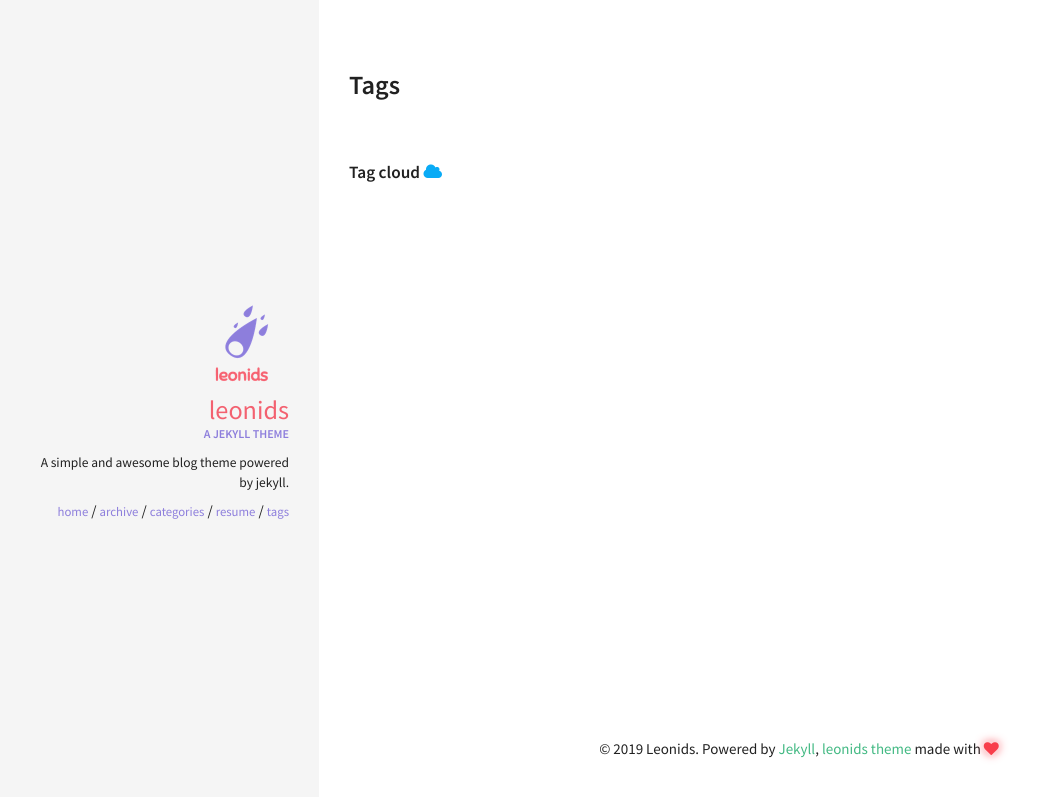
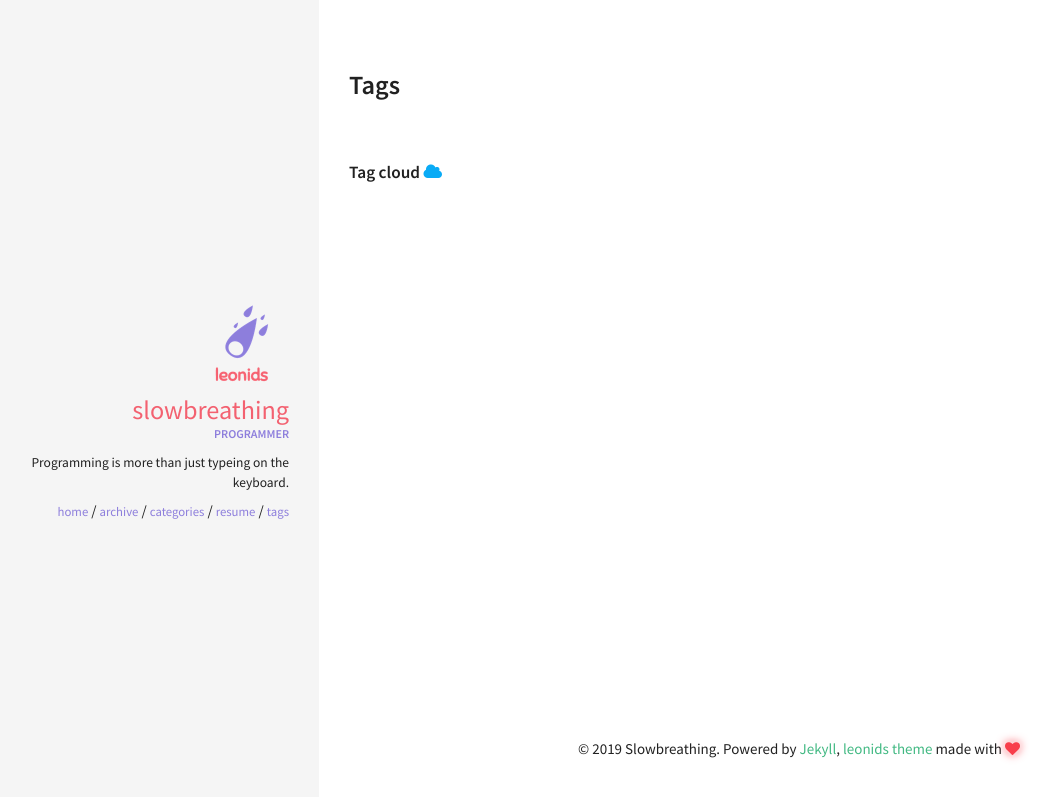
Before and after one commit to slowbreathing/slowbreathing.github.io, a Jekyll site: the page built from tags.html, in a window 1280 px wide. Shown: the top 797 px of the page, without its empty margins (1-1057 px from the left). Built offline with Jekyll 4.4.1, drawn with Linux system fonts in a browser that asks for light colours.

Commit message:
updated site

```diff
--- a/_config.yml
+++ b/_config.yml
@@ -33,10 +33,10 @@
 ####################################
 #
 owner:
-  name: Leonids
+  name: Slowbreathing
   avatar: leonids-logo.png
-  job: "A jekyll theme"
-  bio: "A simple and awesome blog theme powered by jekyll."
+  job: "Programmer"
+  bio: "Programming is more than just typeing on the keyboard."
   email:
   disqus-shortname:
   twitter: #username
```
